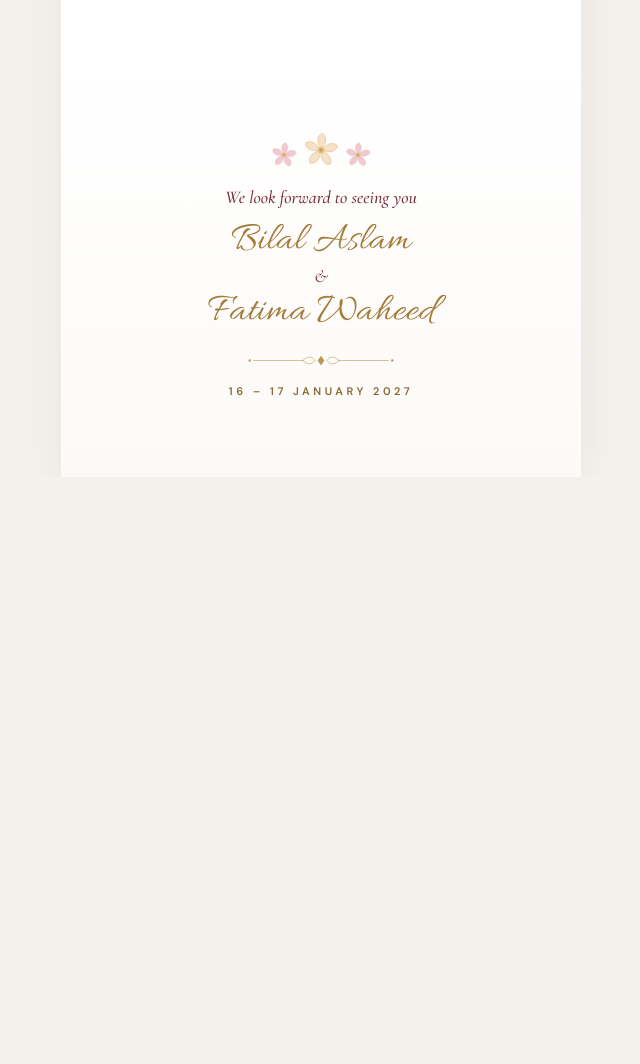
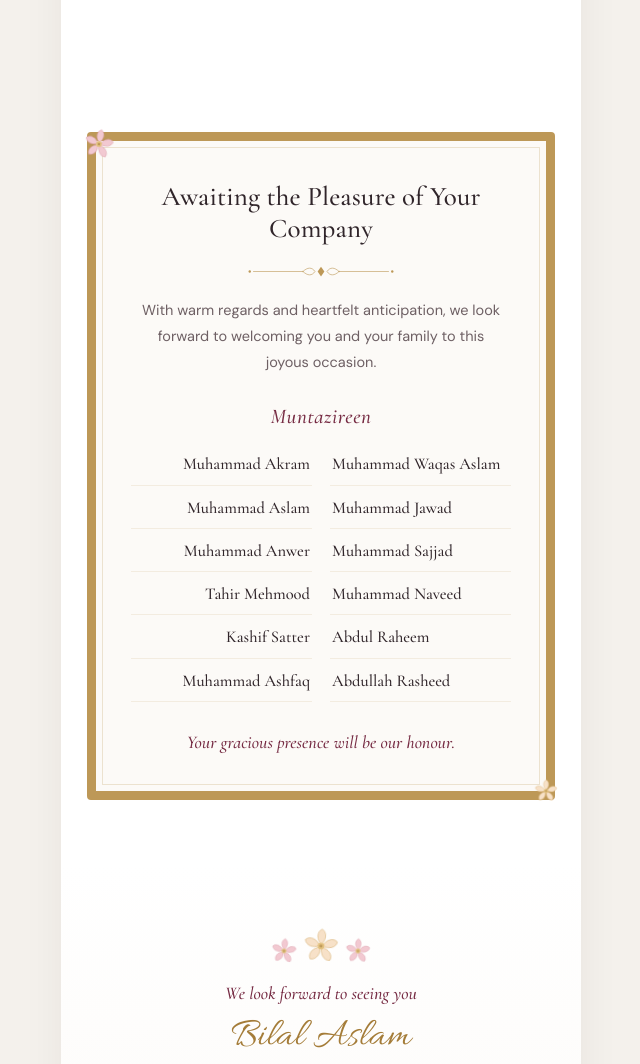
Before and after one commit to jawadupastrajd-hub/bilal-fatima-invitation, a plain HTML site: page index.html in a window 1280 px wide. Shown: the part 4880-5944 px from the top of the page, without its empty margins (319-959 px from the left). Before the commit the page ends 5357 px from the top, so only its background shows below. Drawn offline with nearby package versions, Linux system fonts and the light colour scheme.

Commit message:
Extract updated invitation site to repo root

```diff
--- a/index.html
+++ b/index.html
@@ -282,6 +282,30 @@
         </a>
       </article>
     </section>
+
+    <section class="section reveal" id="hosts" aria-labelledby="hostsTitle">
+      <div class="panel">
+        <h2 id="hostsTitle">Awaiting the Pleasure of Your Company</h2>
+        <svg class="flourish" aria-hidden="true"><use href="#flourish"/></svg>
+        <p class="hosts-copy">With warm regards and heartfelt anticipation, we look forward to welcoming you and your family to this joyous occasion.</p>
+        <p class="hosts-sub">Muntazireen</p>
+        <ul class="hosts-list">
+          <li>Muhammad Akram</li>
+          <li>Muhammad Aslam</li>
+          <li>Muhammad Anwer</li>
+          <li>Tahir Mehmood</li>
+          <li>Kashif Satter</li>
+          <li>Muhammad Ashfaq</li>
+          <li>Muhammad Waqas Aslam</li>
+          <li>Muhammad Jawad</li>
+          <li>Muhammad Sajjad</li>
+          <li>Muhammad Naveed</li>
+          <li>Abdul Raheem</li>
+          <li>Abdullah Rasheed</li>
+        </ul>
+        <p class="hosts-closing">Your gracious presence will be our honour.</p>
+      </div>
+    </section>
   </main>
 
   <footer class="section footer reveal">
--- a/style.css
+++ b/style.css
@@ -225,6 +225,15 @@ h2{font:500 clamp(25px,6.6vw,29px)/1.2 var(--serif);color:var(--espresso);letter
 .map-frame{position:relative;aspect-ratio:4/3;margin:0 0 18px;padding:5px;border:1px solid var(--gold-light);border-radius:6px;background:var(--warm);overflow:hidden}
 .map-frame iframe{width:100%;height:100%;border:0;border-radius:3px;display:block;filter:saturate(.85)}
 
+/* ---------- Hosts / Muntazireen ---------- */
+.hosts-copy{font:400 14.5px/1.8 var(--sans);color:var(--muted);max-width:360px;margin:14px auto 0}
+.hosts-sub{font:italic 500 21px/1.3 var(--serif);color:var(--burgundy);letter-spacing:.03em;margin:28px 0 4px}
+.hosts-list{list-style:none;margin:14px auto 0;padding:0;display:grid;grid-template-columns:1fr 1fr;grid-template-rows:repeat(6,auto);grid-auto-flow:column;gap:2px 18px;max-width:380px}
+.hosts-list li:nth-child(-n+6){text-align:right}
+.hosts-list li:nth-child(n+7){text-align:left}
+.hosts-list li{padding:9px 2px;border-bottom:1px solid #f3ece0;font:500 16.5px/1.35 var(--serif);color:var(--espresso)}
+.hosts-closing{font:italic 500 18px/1.6 var(--serif);color:var(--burgundy);margin-top:26px}
+
 /* ---------- Footer ---------- */
 .footer{padding:64px 26px 80px;background:linear-gradient(#fff,var(--warm))}
 .footer-note{font:italic 500 18px var(--serif);color:var(--burgundy)}
```
Also changed, not shown: 2 other files.
